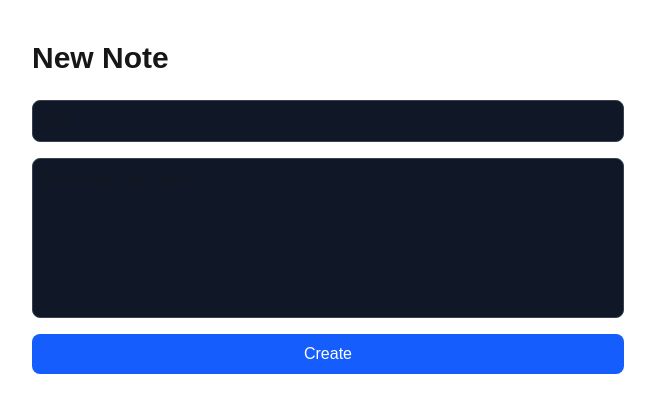
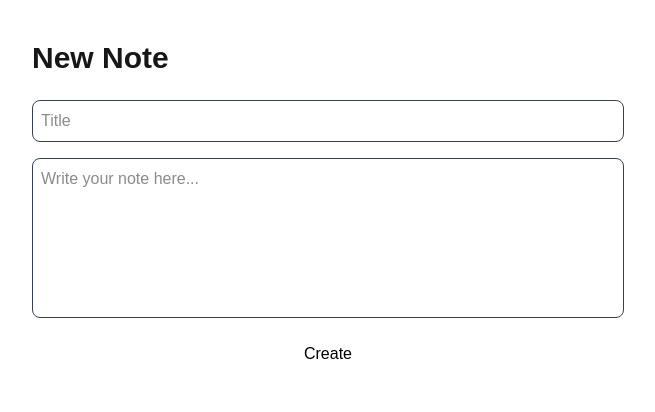
Before and after one commit to iamabdirazak/notes-app, a Next.js app: page /notes/new in a window 1280 px wide. Shown: the top 412 px of the page, without its empty margins (312-967 px from the left). Built offline with nearby package versions, Linux system fonts and the light colour scheme.

Commit message:
reinstall packages

```diff
--- a/app/notes/page.tsx
+++ b/app/notes/page.tsx
@@ -12,7 +12,7 @@ export default function NotesPage() {
 
       <a
         href="/notes/new"
-        className="inline-block mt-4 px-4 py-2 bg-blue-600 rounded-lg hover:bg-blue-700"
+        className="inline-block mt-4 px-4 py-2 bg-white text-black rounded-lg hover:bg-gray-250"
       >
         + New Note
       </a>
--- a/app/page.tsx
+++ b/app/page.tsx
@@ -1,7 +1,7 @@
 import Image from "next/image";
 
 export default function Home() {
-  return <div className="flex flex-col items-center justify-center min-h-screen py-2">
+  return <div className="flex flex-col items-center justify-center min-h-screen py-2 ">
             <h1 className="text-4xl font-bold mb-6">Welcome to the Notes App</h1>
             <a
               href="/notes"
--- a/components/NoteForm.tsx
+++ b/components/NoteForm.tsx
@@ -29,19 +29,19 @@ export function NoteForm({
                 value={title}
                 onChange={(e) => setTitle(e.target.value)}
                 placeholder="Title"
-                className="p-2 border border-gray-700 rounded-lg bg-gray-900"
+                className="p-2 border border-gray-700 rounded-lg bg-gray"
                 required
             />
             <textarea
                 value={content}
                 onChange={(e) => setContent(e.target.value)}
                 placeholder="Write your note here..."
-                className="p-2 border border-gray-700 rounded-lg bg-gray-900 h-40 resize-none"
+                className="p-2 border border-gray-700 rounded-lg bg-gray h-40 resize-none"
                 required
             />
             <button
                 type="submit"
-                className="px-4 py-2 bg-blue-600 text-white rounded-lg hover:bg-blue-700 transition"
+                className="px-4 py-2 bg-white text-black rounded-lg hover:bg-gray-250 transition cursor-pointer"
             >
                 {buttonLabel}
             </button>
```
Also changed, not shown: package.json (+8 -6 lines), 1 other file (tests, documents, lock files or other folders).
